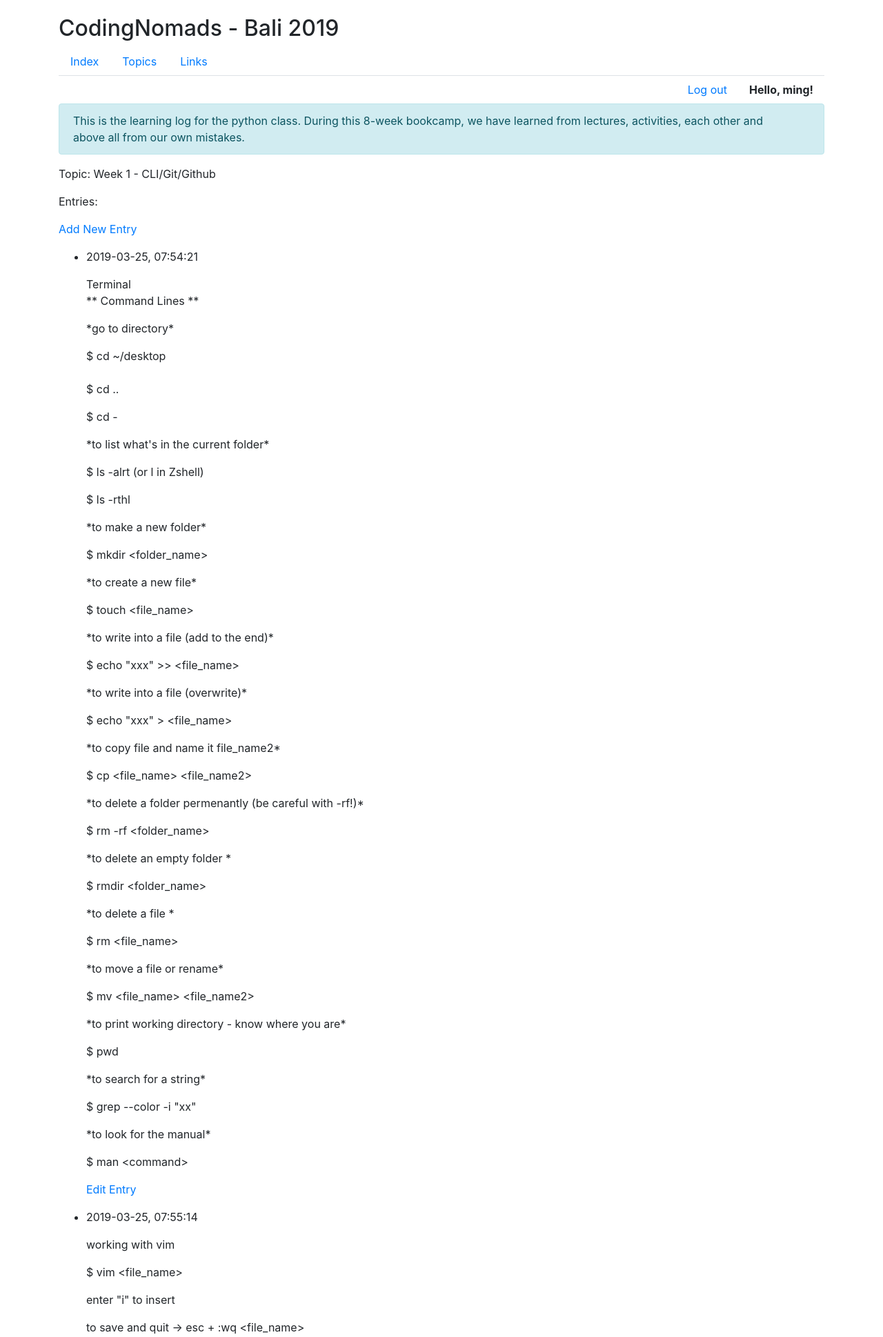
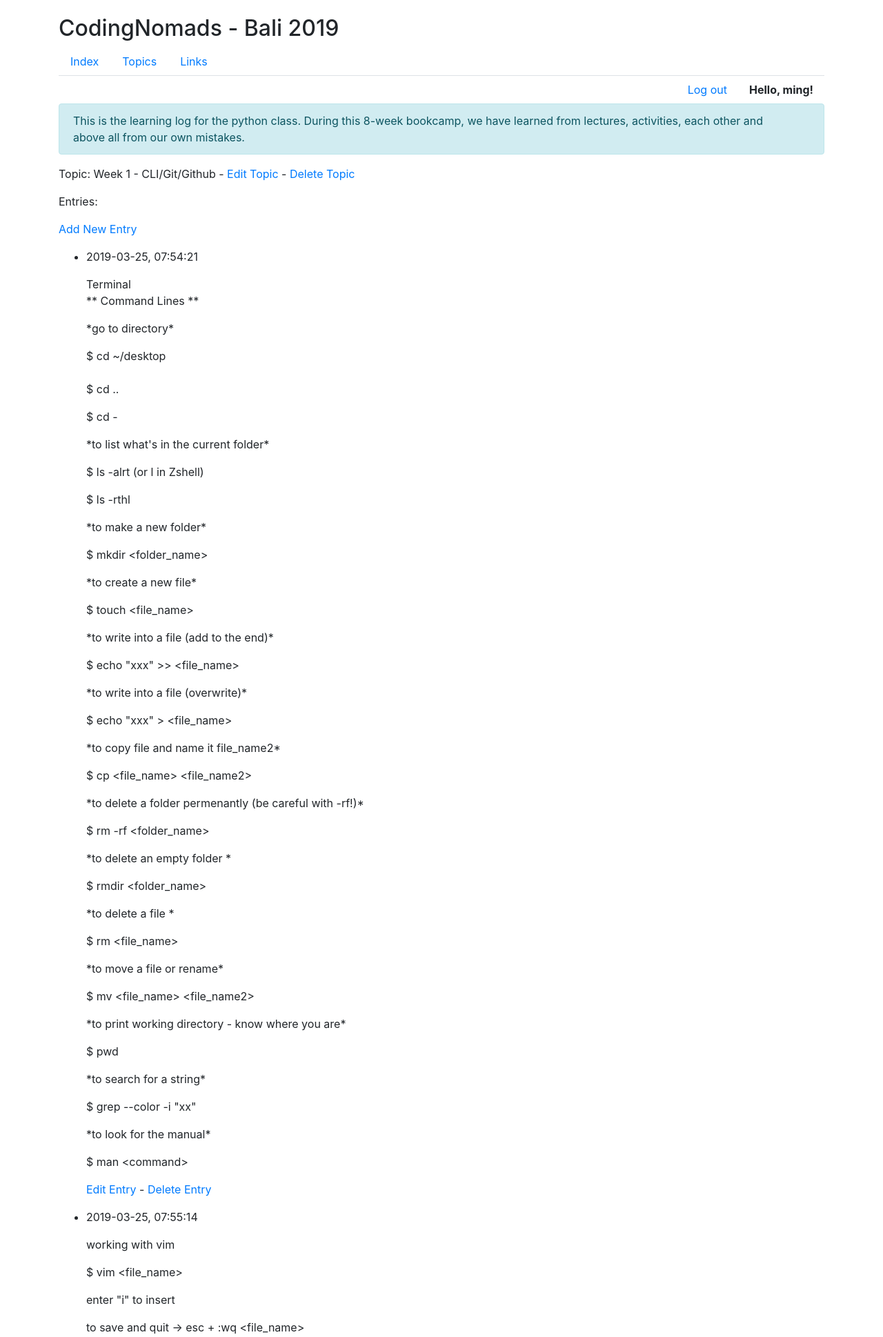
Before and after one commit to mingyyy/-python-fundamentals, a Django app: page /topic/1/ in a window 1280 px wide. Shown: the part 835-2773 px from the top of the page at 69% size. Run offline with Django 3.2, Linux system fonts and the light colour scheme; a user stored in the database is signed in; data comes from the database, SQL or seed files in the repository; some libraries are stand-ins or nearby versions.

Commit message:
adding delete features

```diff
--- a/logs/templates/topic.html
+++ b/logs/templates/topic.html
@@ -1,11 +1,13 @@
 {% extends "base.html"%}
 
     {% block content %}
-        <p>Topic: {{topic}}</p>
+        <p>Topic: {{topic}}                         -
+            <a href="{% url 'logs:edit_topic' topic.id %}">Edit Topic</a>
+                  -
+            <a href="{% url 'logs:delete_topic' topic.id %}">Delete Topic</a>
+        </p>
         <p>Entries:</p>
-        <p>
-            <a href="{% url 'logs:new_entry' topic.id %}">Add New Entry</a>
-        </p>
+        <p><a href="{% url 'logs:new_entry' topic.id %}">Add New Entry</a></p>
         <ul>
             {% for entry in entries%}
                 <li>
@@ -13,6 +15,8 @@
                     <p>{{ entry.text|linebreaks}}</p>
                     <p>
                         <a href="{% url 'logs:edit_entry' entry.id %}">Edit Entry</a>
+                         -
+                        <a href="{% url 'logs:delete_entry' entry.id %}">Delete Entry</a>
                     </p>
                 </li>
             {% empty%}
--- a/logs/urls.py
+++ b/logs/urls.py
@@ -13,4 +13,7 @@ urlpatterns = [
     path('new_entry/<int:topic_id>/', views.new_entry, name='new_entry'),
     path('topic/<int:topic_id>/', views.topic, name='topic'),
     path('edit_entry/<int:entry_id>/', views.edit_entry, name='edit_entry'),
+    path('edit_topic/<int:topic_id>/', views.edit_topic, name='edit_topic'),
+    path('delete_entry/<int:entry_id>/', views.delete_entry, name='delete_entry'),
+    path('delete_topic/<int:topic_id>/', views.delete_topic, name='delete_topic'),
 ]
--- a/logs/views.py
+++ b/logs/views.py
@@ -1,9 +1,9 @@
-from django.shortcuts import render
+from django.shortcuts import render, get_object_or_404
 from django.http import HttpResponse
 from .models import Topic, Entry, Link
 from django.http import HttpResponseRedirect
 from django.urls import reverse
-from .forms import TopicForm, EntryForm
+from .forms import TopicForm, EntryForm, DeleteEntryForm, DeleteTopicForm
 from django.contrib.auth.decorators import login_required
 # Create your views here.
 
@@ -41,9 +41,10 @@ def topic(request, topic_id):
     context = {"topic":topic, "entries": entries}
     return render(request,"topic.html", context )
 
+
 @login_required
 def new_topic(request):
-    '''Add a new topic.'''
+    '''Add a new topic'''
     if request.method != 'POST':
         form = TopicForm()
     else:
@@ -53,6 +54,23 @@ def new_topic(request):
             return HttpResponseRedirect(reverse('logs:topics'))
     context = {'form': form}
     return render(request, 'new_topic.html', context)
+
+
+@login_required
+def edit_topic(request, topic_id):
+    '''Edit a new topic'''
+    topic = Topic.objects.get(id = topic_id)
+    num = len(topic.entry_set.all()) # number of entries under this topic
+    if request.method != 'POST':
+        form = TopicForm(instance = topic)
+    else:
+        form = TopicForm(instance=topic, data=request.POST)
+        if form.is_valid():
+            form.save()
+            return HttpResponseRedirect(reverse("logs:topic", args=[topic.id]))
+    context = {'topic': topic, 'form': form}
+    return render(request, 'edit_topic.html', context)
+
 
 @login_required
 def new_entry(request, topic_id):
@@ -70,18 +88,53 @@ def new_entry(request, topic_id):
     context = {'topic': topic, 'form': form}
     return render(request, 'new_entry.html', context)
 
+
 @login_required
 def edit_entry(request, entry_id):
-    '''Edit an exisiting entry.'''
+    '''Edit an existing entry.'''
     entry = Entry.objects.get(id=entry_id)
     topic = entry.topic
 
     if request.method != 'POST':
         form = EntryForm(instance=entry)
     else:
-        form = EntryForm(instance =entry, data = request.POST)
+        form = EntryForm(instance =entry, data=request.POST)
         if form.is_valid():
             form.save()
             return HttpResponseRedirect(reverse('logs:topic', args=[topic.id]))
     context = {'entry': entry, 'topic': topic, 'form': form}
     return render(request, 'edit_entry.html', context)
+
+
+@login_required
+def delete_entry(request, entry_id):
+    '''delete an existng entry.'''
+    entry = Entry.objects.get(id=entry_id)
+    topic = entry.topic
+    entry_to_delete = get_object_or_404(Entry, id=entry_id)
+
+    if request.method!='POST':
+        form = DeleteEntryForm(instance=entry)
+    else:
+        form = DeleteEntryForm(instance=entry,data=request.POST)
+        if form.is_valid():
+            entry_to_delete.delete()
+            return HttpResponseRedirect(reverse('logs:topic', args=[topic.id]))
+    context = {'entry': entry, 'topic': topic, 'form': form}
+    return render(request, 'delete_entry.html', context)
+
+
+@login_required
+def delete_topic(request, topic_id):
+    '''delete an existng topic.'''
+    topic = Topic.objects.get(id=topic_id)
+    topic_to_delete = get_object_or_404(Topic, id=topic_id)
+    if request.method != 'POST':
+        form = DeleteTopicForm(instance=topic)
+    else:
+        form = DeleteTopicForm(instance=topic, data=request.POST)
+        if form.is_valid():
+            topic_to_delete.delete()
+            return HttpResponseRedirect(reverse('logs:topics'))
+    context = {'topic': topic, 'form': form}
+    return render(request, 'delete_topic.html', context)
```
Also changed, not shown: logs/forms.py (+12 -0 lines), logs/templates/delete_entry.html (+15 -0 lines), logs/templates/delete_topic.html (added, +15 -0 lines), logs/templates/edit_topic.html (added, +14 -0 lines), 3 other files.
